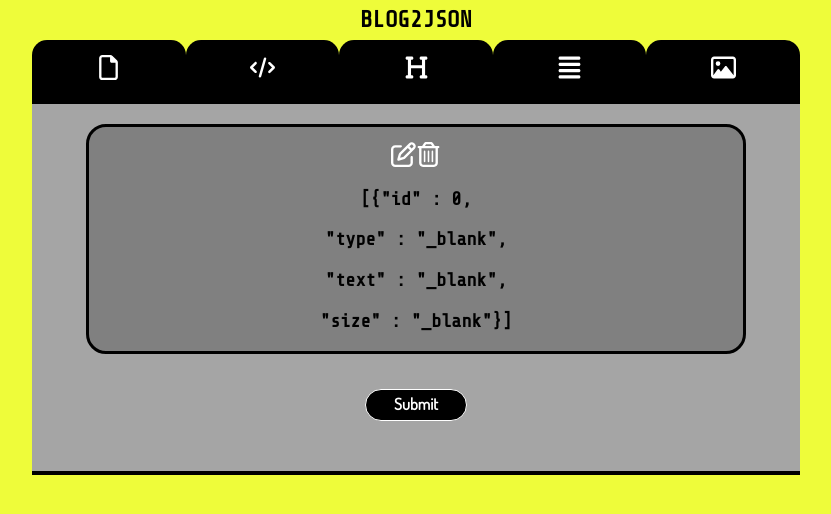
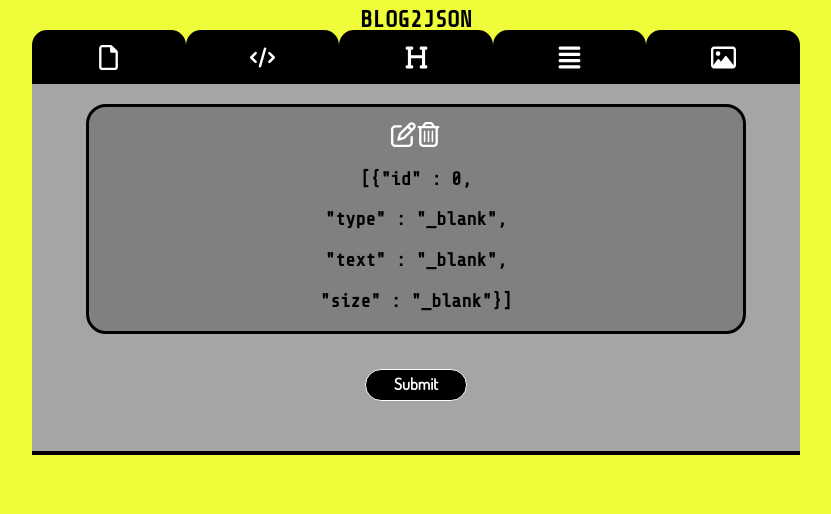
Before and after one commit to ts-oogie/blog2json, a React (Create React App) app: page / in a window 1280 px wide. Shown: the top 514 px of the page, without its empty margins (224-1055 px from the left). Built offline with nearby package versions, Linux system fonts and the light colour scheme; a web font is replaced by a local one.

Commit message:
changes to css

```diff
--- a/src/App.css
+++ b/src/App.css
@@ -62,7 +62,7 @@ h4 {
 }
 
 .titleImageText {
-  height : 60px;
+  height : 40px;
   margin-top : -20px;
   display: flex;
   flex-direction: row;
```
Also changed, not shown: 12 other files (tests, documents, lock files or other folders).
